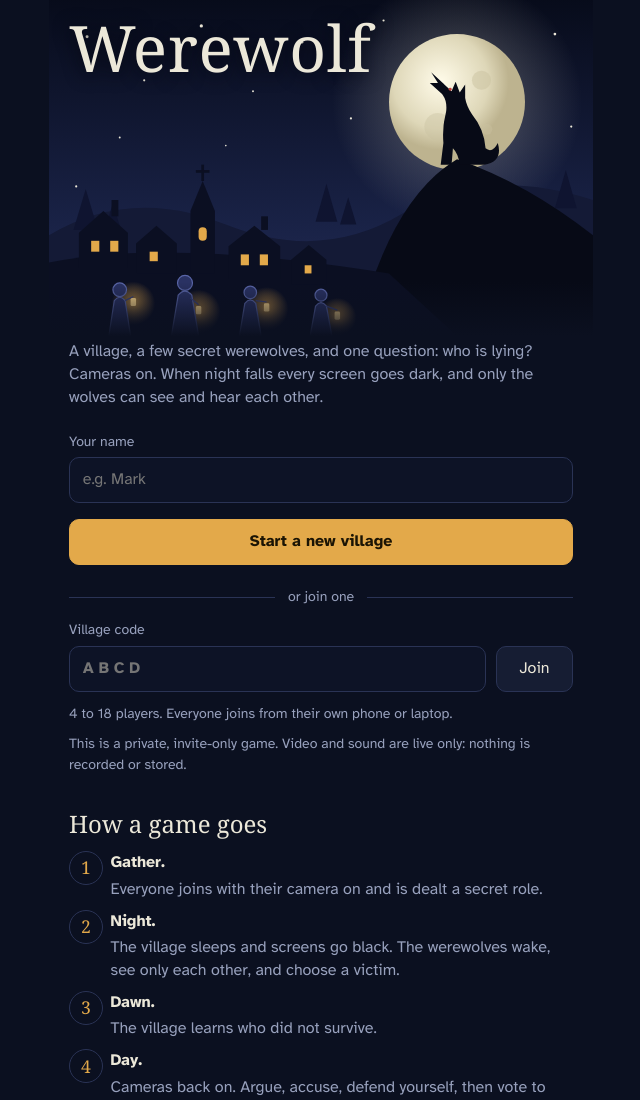
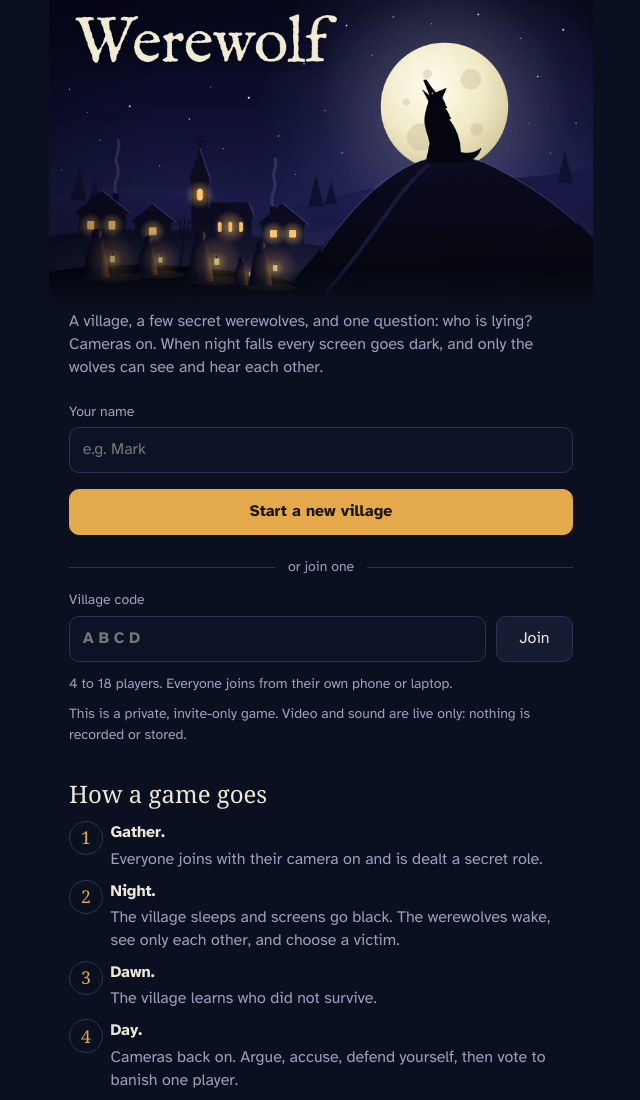
Before and after one commit to markbr75/werewolves, a website: page public/index.html in a window 1280 px wide. Shown: the top 1100 px of the page, without its empty margins (319-959 px from the left). Drawn offline with Linux system fonts and the light colour scheme; no server answers; a web font is replaced by a local one.

Commit message:
Use the new key art on the opening screen
Co-Authored-By: Claude Fable 5.2 <noreply@anthropic.com>
Claude-Session: https://claude.ai/code/session_01RWktVQ1DU8qq1tb8mVozKY

```diff
--- a/public/index.html
+++ b/public/index.html
@@ -14,59 +14,8 @@
 
 <main id="home">
   <div class="scene">
-    <svg viewBox="0 0 400 250" preserveAspectRatio="xMidYMax slice" role="img" aria-label="A village at night. A wolf howls on the hill in front of the full moon while villagers gather with lanterns.">
-      <defs>
-        <linearGradient id="sky" x1="0" y1="0" x2="0" y2="1"><stop offset="0" stop-color="#070b1a"/><stop offset=".7" stop-color="#1a2348"/><stop offset="1" stop-color="#2b2f55"/></linearGradient>
-        <radialGradient id="halo"><stop offset="0" stop-color="#ece8d9" stop-opacity=".35"/><stop offset="1" stop-color="#ece8d9" stop-opacity="0"/></radialGradient>
-        <radialGradient id="moonFill" cx=".38" cy=".35"><stop offset="0" stop-color="#fffbe9"/><stop offset=".7" stop-color="#ded7b8"/><stop offset="1" stop-color="#bdb38f"/></radialGradient>
-        <radialGradient id="glow"><stop offset="0" stop-color="#e3a94a" stop-opacity=".75"/><stop offset="1" stop-color="#e3a94a" stop-opacity="0"/></radialGradient>
-      </defs>
-      <rect width="400" height="250" fill="url(#sky)"/>
-      <g fill="#ece8d9">
-        <circle cx="28" cy="30" r="1.1"/><circle cx="70" cy="62" r=".8"/><circle cx="112" cy="22" r="1.2"/><circle cx="150" cy="70" r=".7"/>
-        <circle cx="186" cy="34" r="1"/><circle cx="222" cy="90" r=".8"/><circle cx="52" cy="104" r=".7"/><circle cx="372" cy="28" r="1"/>
-        <circle cx="384" cy="96" r=".8"/><circle cx="246" cy="18" r=".8"/><circle cx="130" cy="110" r=".6"/><circle cx="20" cy="140" r=".8"/>
-      </g>
-      <circle cx="300" cy="78" r="92" fill="url(#halo)"/>
-      <circle cx="300" cy="78" r="50" fill="url(#moonFill)"/>
-      <circle cx="318" cy="62" r="7" fill="#c9c1a0" opacity=".5"/><circle cx="286" cy="96" r="10" fill="#c9c1a0" opacity=".4"/><circle cx="322" cy="98" r="4" fill="#c9c1a0" opacity=".45"/>
-      <!-- far hills and pines -->
-      <path d="M0 176 Q60 140 130 168 T260 160 T400 150 V250 H0Z" fill="#141a36"/>
-      <g fill="#0f1430">
-        <path d="M18 172 l9-30 9 30z"/><path d="M40 176 l7-24 7 24z"/><path d="M196 166 l8-28 8 28z"/><path d="M214 168 l6-20 6 20z"/><path d="M372 156 l8-28 8 28z"/>
-      </g>
-      <!-- the wolf's hill, with the wolf in front of the moon -->
-      <path d="M226 250 Q250 150 300 120 Q352 138 400 176 V250Z" fill="#070a16"/>
-      <g transform="translate(266 56)" fill="#070a16">
-        <path d="M54 68 Q68 66 64 52 Q60 60 55 56 Q54 42 45 31 Q41 25 40 19 L40 9 L36 15 L33 7 L30 14 L15 0 L20 8 L14 8 L23 16 Q27 21 26 29 Q23 40 24 52 L22 68 L30 68 L31 56 Q35 60 36 68Z"/>
-        <circle cx="29" cy="12.5" r="1.1" fill="#c9423c"/>
-      </g>
-      <!-- the village -->
-      <g fill="#0b0f22">
-        <path d="M0 250 V196 Q90 178 250 204 L300 250Z"/>
-        <path d="M22 200 v-26 l18-16 18 16 v26z"/><path d="M64 204 v-22 l15-13 15 13 v22z"/>
-        <path d="M104 204 v-46 l9-22 9 22 v46z"/><rect x="112" y="124" width="2" height="12"/><rect x="108" y="128" width="10" height="2"/>
-        <path d="M132 208 v-24 l19-15 19 15 v24z"/><path d="M178 212 v-18 l13-11 13 11 v18z"/>
-        <rect x="46" y="150" width="5" height="12"/><rect x="156" y="162" width="5" height="10"/>
-      </g>
-      <g fill="#e3a94a">
-        <rect x="31" y="180" width="6" height="8"/><rect x="45" y="180" width="6" height="8"/><rect x="74" y="188" width="6" height="7"/>
-        <rect x="110" y="170" width="6" height="10" rx="3"/><rect x="141" y="190" width="6" height="8"/><rect x="155" y="190" width="6" height="8"/><rect x="188" y="198" width="5" height="6"/>
-      </g>
-      <!-- villagers with lanterns -->
-      <g>
-        <circle cx="62" cy="226" r="16" fill="url(#glow)"/><circle cx="110" cy="232" r="16" fill="url(#glow)"/><circle cx="160" cy="230" r="16" fill="url(#glow)"/><circle cx="212" cy="236" r="14" fill="url(#glow)"/>
-        <g fill="#2a3263" stroke="#5a66a8" stroke-width=".9">
-          <path d="M44 250 l4-26 q4-5 8 0 l4 26z"/><circle cx="52" cy="216" r="5"/>
-          <path d="M90 250 l5-30 q5-6 10 0 l5 30z"/><circle cx="100" cy="211" r="5.5"/>
-          <path d="M140 250 l4-24 q4-5 8 0 l4 24z"/><circle cx="148" cy="218" r="4.6"/>
-          <path d="M192 250 l4-22 q4-5 8 0 l4 22z"/><circle cx="200" cy="220" r="4.4"/>
-        </g>
-        <g fill="#ffd98a"><rect x="60" y="222" width="4" height="6" rx="1"/><rect x="108" y="228" width="4" height="6" rx="1"/><rect x="158" y="226" width="4" height="6" rx="1"/><rect x="210" y="232" width="4" height="6" rx="1"/></g>
-        <g stroke="#39427a" stroke-width=".9" fill="none"><path d="M56 224 l6-3"/><path d="M104 222 l6 5"/><path d="M152 224 l8 1"/><path d="M204 228 l8 3"/></g>
-      </g>
-    </svg>
-    <h1>Werewolf</h1>
+    <img src="werewolf-key-art.webp" width="1600" height="900" alt="Werewolf. A wolf howls on a hill in front of the full moon, above a village where villagers gather with lanterns.">
+    <h1 class="sr-only">Werewolf</h1>
   </div>
 
   <div class="home-body">
--- a/public/style.css
+++ b/public/style.css
@@ -51,13 +51,9 @@ label { display: block; font-size: .875rem; color: var(--mist); margin: .8rem 0
 /* ---------- home ---------- */
 #home { max-width: 34rem; margin: 0 auto; padding-bottom: 3rem; }
 .scene { position: relative; }
-.scene svg { display: block; width: 100%; height: clamp(230px, 42vh, 340px); }
-.scene::after { content: ""; position: absolute; inset: auto 0 0 0; height: 16%; background: linear-gradient(transparent, var(--ink)); pointer-events: none; }
-.scene h1 {
-  position: absolute; left: 1.25rem; top: 1rem; margin: 0; z-index: 1;
-  font-size: clamp(2.8rem, 13vw, 4rem); line-height: 1; letter-spacing: .01em;
-  text-shadow: 0 2px 18px rgba(5, 7, 15, .9);
-}
+.scene img { display: block; width: 100%; height: auto; aspect-ratio: 16 / 9; }
+.scene::after { content: ""; position: absolute; inset: auto 0 0 0; height: 12%; background: linear-gradient(transparent, var(--ink)); pointer-events: none; }
+.sr-only { position: absolute; width: 1px; height: 1px; overflow: hidden; clip-path: inset(50%); white-space: nowrap; }
 .home-body { padding: .25rem 1.25rem 0; }
 .lede { color: var(--mist); }
 #homeForm { display: flex; flex-direction: column; margin-bottom: .8rem; }
```
Also changed, not shown: public/werewolf-key-art.webp (added).
